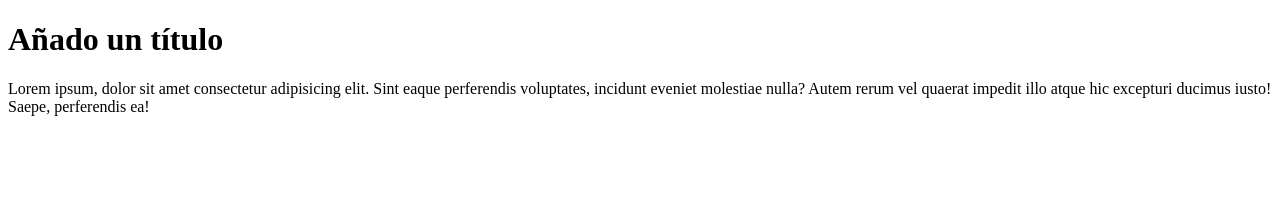
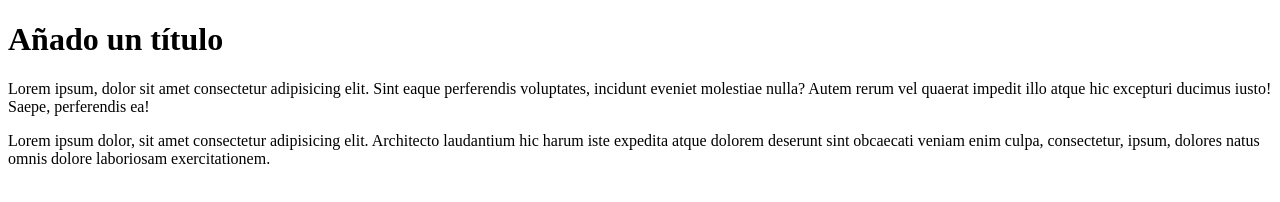
Before and after one commit to VMTore/practice-github, a plain HTML site: page index.html in a window 1280 px wide. Drawn offline with Linux system fonts and the light colour scheme.

Commit message:
Añado otro p

```diff
--- a/index.html
+++ b/index.html
@@ -11,5 +11,7 @@
 
     <p>Lorem ipsum, dolor sit amet consectetur adipisicing elit. Sint eaque perferendis voluptates, incidunt eveniet molestiae nulla? Autem rerum vel quaerat impedit illo atque hic excepturi ducimus iusto! Saepe, perferendis ea!</p>
 
+    <p>Lorem ipsum dolor, sit amet consectetur adipisicing elit. Architecto laudantium hic harum iste expedita atque dolorem deserunt sint obcaecati veniam enim culpa, consectetur, ipsum, dolores natus omnis dolore laboriosam exercitationem.</p>
+
 </body>
 </html>
```
